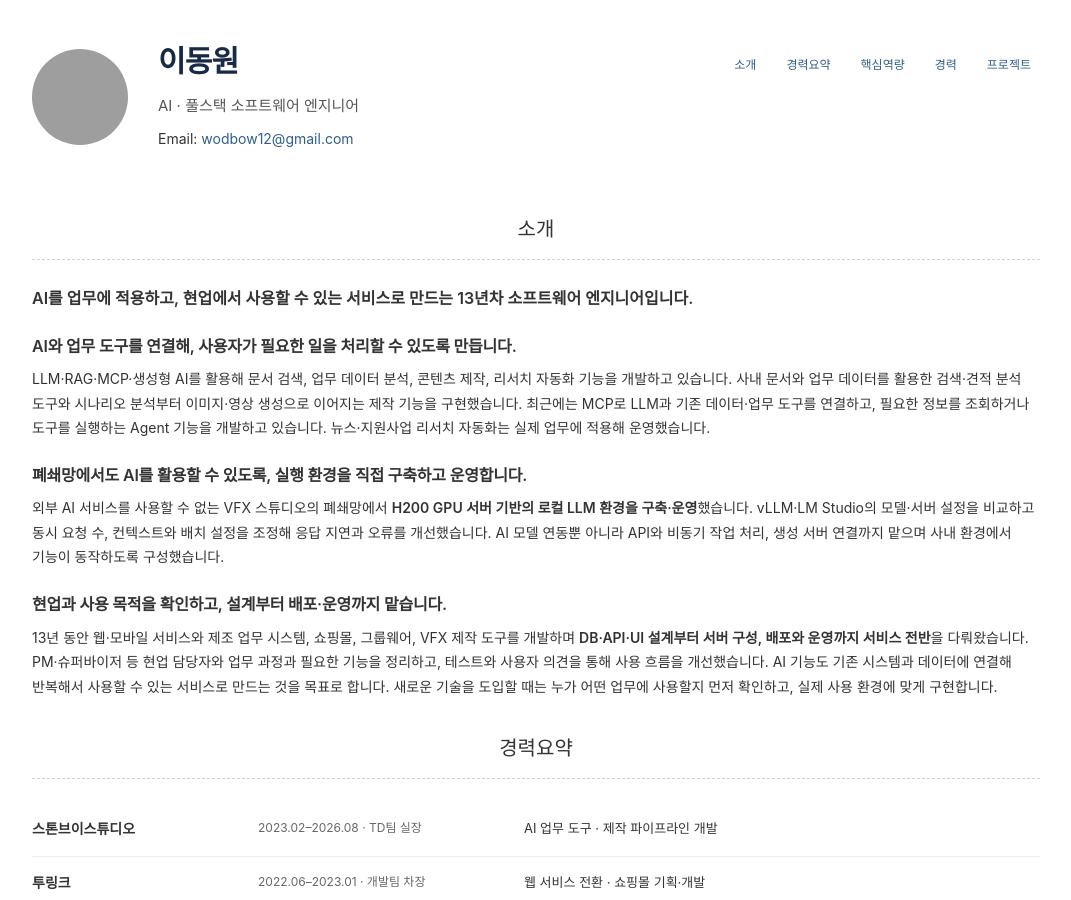
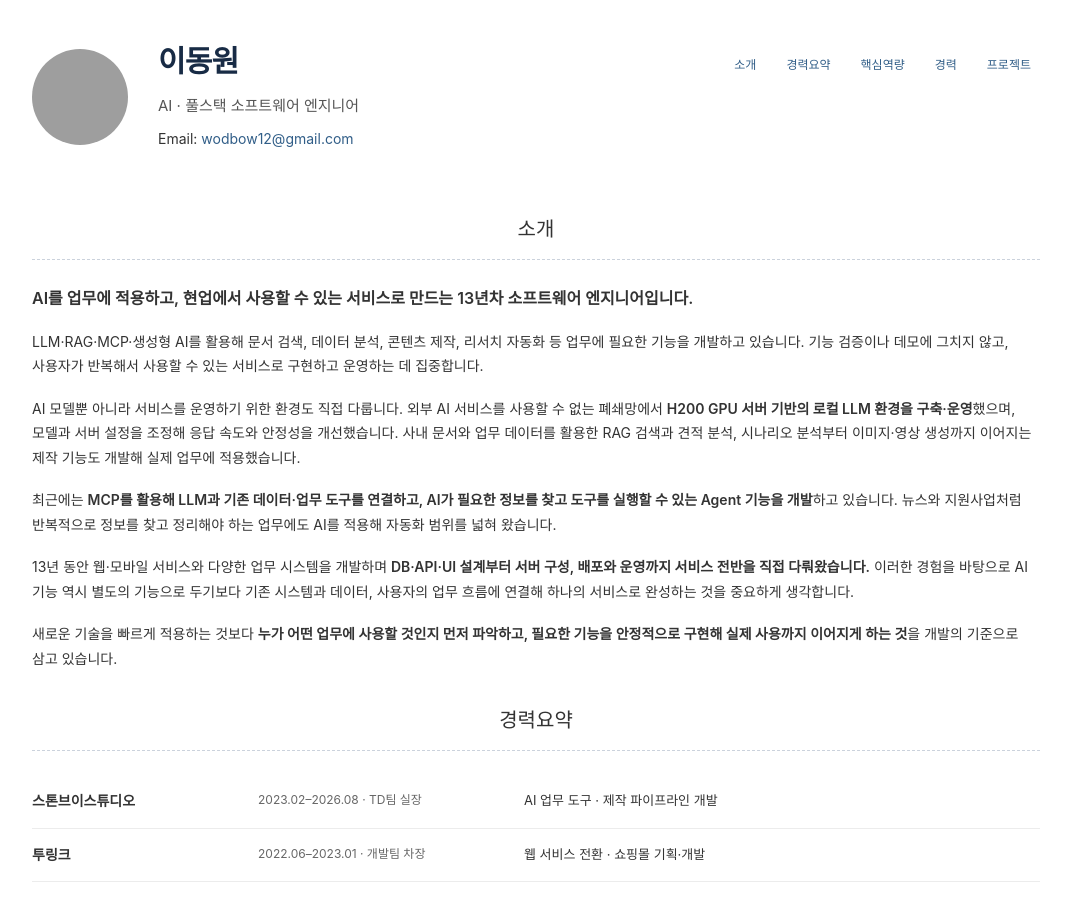
Before and after one commit to wodbow12/wodbow12.github.io, a Jekyll site: the page index.html, which Jekyll copies as it is, in a window 1280 px wide and 900 px high, cut to the strip 0-900 px from the top of the window. Shown: the whole strip, without its empty margins (104-1175 px from the left). Built offline with Jekyll 4.4.1, drawn with Linux system fonts in a browser that asks for light colours; grey boxes are pictures that could not be loaded.

Commit message:
Use user-provided introduction verbatim without subsection headings

```diff
--- a/index.html
+++ b/index.html
@@ -11,12 +11,11 @@ gtag("config", "G-DTVV8629HC");
 <body><main><header><div class="identity"><img class="profile-photo" src="assets/images/dongwon-profile.png" alt="이동원 증명사진" width="96" height="96"><div><h1>이동원</h1><p class="role">AI · 풀스택 소프트웨어 엔지니어</p><p class="email">Email: <a href="mailto:wodbow12@gmail.com">wodbow12@gmail.com</a></p></div></div><div class="contact"><nav aria-label="이력서 섹션"><a href="#about">소개</a><a href="#summary">경력요약</a><a href="#competencies">핵심역량</a><a href="#experience">경력</a><a href="#projects">프로젝트</a></nav></div></header>
 <section aria-labelledby="about"><h2 class="section-title" id="about">소개</h2><div class="about-layout"><div class="intro-copy">
 <p class="intro-lead"><strong>AI를 업무에 적용하고, 현업에서 사용할 수 있는 서비스로 만드는 13년차 소프트웨어 엔지니어입니다.</strong></p>
-<div class="intro-topic"><h3>AI와 업무 도구를 연결해, 사용자가 필요한 일을 처리할 수 있도록 만듭니다.</h3>
-<p>LLM·RAG·MCP·생성형 AI를 활용해 문서 검색, 업무 데이터 분석, 콘텐츠 제작, 리서치 자동화 기능을 개발하고 있습니다. 사내 문서와 업무 데이터를 활용한 검색·견적 분석 도구와 시나리오 분석부터 이미지·영상 생성으로 이어지는 제작 기능을 구현했습니다. 최근에는 MCP로 LLM과 기존 데이터·업무 도구를 연결하고, 필요한 정보를 조회하거나 도구를 실행하는 Agent 기능을 개발하고 있습니다. 뉴스·지원사업 리서치 자동화는 실제 업무에 적용해 운영했습니다.</p></div>
-<div class="intro-topic"><h3>폐쇄망에서도 AI를 활용할 수 있도록, 실행 환경을 직접 구축하고 운영합니다.</h3>
-<p>외부 AI 서비스를 사용할 수 없는 VFX 스튜디오의 폐쇄망에서 <strong>H200 GPU 서버 기반의 로컬 LLM 환경을 구축·운영</strong>했습니다. vLLM·LM Studio의 모델·서버 설정을 비교하고 동시 요청 수, 컨텍스트와 배치 설정을 조정해 응답 지연과 오류를 개선했습니다. AI 모델 연동뿐 아니라 API와 비동기 작업 처리, 생성 서버 연결까지 맡으며 사내 환경에서 기능이 동작하도록 구성했습니다.</p></div>
-<div class="intro-topic"><h3>현업과 사용 목적을 확인하고, 설계부터 배포·운영까지 맡습니다.</h3>
-<p>13년 동안 웹·모바일 서비스와 제조 업무 시스템, 쇼핑몰, 그룹웨어, VFX 제작 도구를 개발하며 <strong>DB·API·UI 설계부터 서버 구성, 배포와 운영까지 서비스 전반</strong>을 다뤄왔습니다. PM·슈퍼바이저 등 현업 담당자와 업무 과정과 필요한 기능을 정리하고, 테스트와 사용자 의견을 통해 사용 흐름을 개선했습니다. AI 기능도 기존 시스템과 데이터에 연결해 반복해서 사용할 수 있는 서비스로 만드는 것을 목표로 합니다. 새로운 기술을 도입할 때는 누가 어떤 업무에 사용할지 먼저 확인하고, 실제 사용 환경에 맞게 구현합니다.</p></div>
+<p>LLM·RAG·MCP·생성형 AI를 활용해 문서 검색, 데이터 분석, 콘텐츠 제작, 리서치 자동화 등 업무에 필요한 기능을 개발하고 있습니다. 기능 검증이나 데모에 그치지 않고, 사용자가 반복해서 사용할 수 있는 서비스로 구현하고 운영하는 데 집중합니다.</p>
+<p>AI 모델뿐 아니라 서비스를 운영하기 위한 환경도 직접 다룹니다. 외부 AI 서비스를 사용할 수 없는 폐쇄망에서 <strong>H200 GPU 서버 기반의 로컬 LLM 환경을 구축·운영</strong>했으며, 모델과 서버 설정을 조정해 응답 속도와 안정성을 개선했습니다. 사내 문서와 업무 데이터를 활용한 RAG 검색과 견적 분석, 시나리오 분석부터 이미지·영상 생성까지 이어지는 제작 기능도 개발해 실제 업무에 적용했습니다.</p>
+<p>최근에는 <strong>MCP를 활용해 LLM과 기존 데이터·업무 도구를 연결하고, AI가 필요한 정보를 찾고 도구를 실행할 수 있는 Agent 기능을 개발</strong>하고 있습니다. 뉴스와 지원사업처럼 반복적으로 정보를 찾고 정리해야 하는 업무에도 AI를 적용해 자동화 범위를 넓혀 왔습니다.</p>
+<p>13년 동안 웹·모바일 서비스와 다양한 업무 시스템을 개발하며 <strong>DB·API·UI 설계부터 서버 구성, 배포와 운영까지 서비스 전반을 직접 다뤄왔습니다.</strong> 이러한 경험을 바탕으로 AI 기능 역시 별도의 기능으로 두기보다 기존 시스템과 데이터, 사용자의 업무 흐름에 연결해 하나의 서비스로 완성하는 것을 중요하게 생각합니다.</p>
+<p>새로운 기술을 빠르게 적용하는 것보다 <strong>누가 어떤 업무에 사용할 것인지 먼저 파악하고, 필요한 기능을 안정적으로 구현해 실제 사용까지 이어지게 하는 것</strong>을 개발의 기준으로 삼고 있습니다.</p>
 </div></div></section>
 <section aria-labelledby="summary"><h2 class="section-title" id="summary">경력요약</h2><div class="summary-row"><strong>스톤브이스튜디오</strong><span>2023.02–2026.08 · TD팀 실장</span><p>AI 업무 도구 · 제작 파이프라인 개발</p></div>
 <div class="summary-row"><strong>투링크</strong><span>2022.06–2023.01 · 개발팀 차장</span><p>웹 서비스 전환 · 쇼핑몰 기획·개발</p></div>
```
